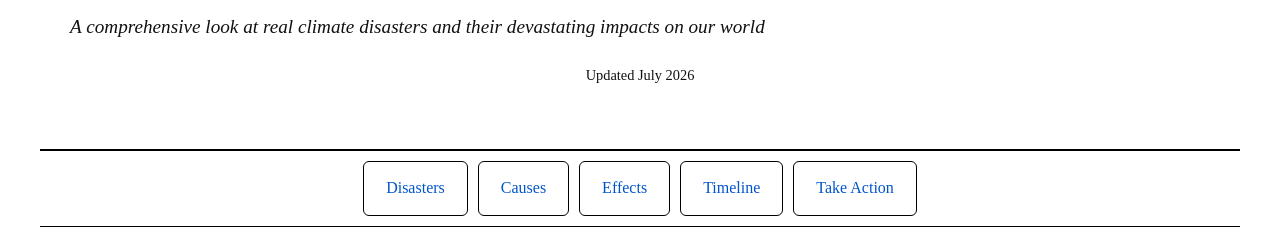
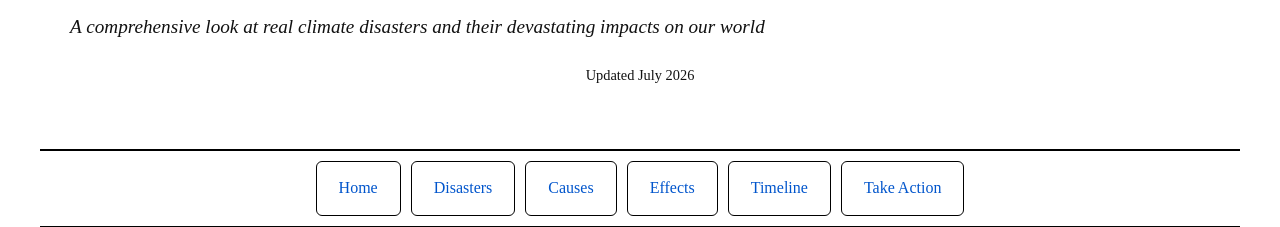
Before and after one commit to am25232-lab/JESUSTHEGOAT, a plain HTML site: page index.html in a window 1280 px wide. Shown: the part 151-378 px from the top of the page. Drawn offline with Linux system fonts and the light colour scheme.

Commit message:
Add back-to-top link in the body
Added 'Back to Top' link for easier navigation.

```diff
--- a/index.html
+++ b/index.html
@@ -7,7 +7,7 @@
     <link rel="stylesheet" href="style.css">
     <link rel="stylesheet" href="https://fonts.googleapis.com/css2?family=Inter:wght@400;500;600&family=Space+Grotesk:wght@500;600;700&display=swap">
 </head>
-<body>
+<body id="top">
     <div class="page-wrapper">
         <header>
             <h1>Climate Change: The Disasters We Created</h1>
@@ -16,6 +16,7 @@
         </header>
 
         <nav>
+            <a href="#top">Home</a>
             <a href="#disasters">Disasters</a>
             <a href="#causes">Causes</a>
             <a href="#effects">Effects</a>
@@ -286,6 +287,8 @@
             </main>
         </div>
 
+        <a href="#top" class="back-top">↑ Back to Top</a>
+
         <footer>
             <p>Climate Change: The Disasters We Created</p>
             <div class="footer-divider">■</div>
```
